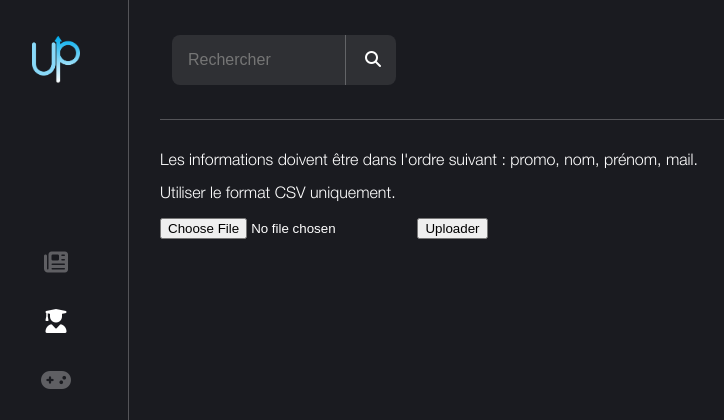
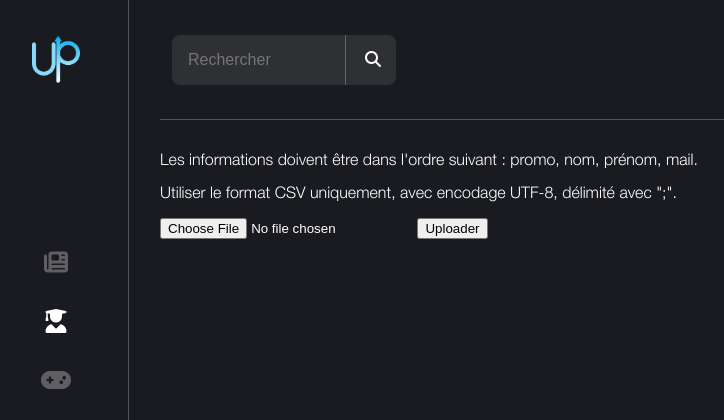
Before and after one commit to KIClubinfo/upont-v4, a Django app: page /add_promo in a window 1280 px wide. Shown: the top 420 px of the page, without its empty margins (16-740 px from the left). Run offline with Django 3.2, Linux system fonts and the light colour scheme; a user stored in the database is signed in; some libraries are stand-ins or nearby versions.

Commit message:
fix add promo

```diff
--- a/back/upont/add_promo.py
+++ b/back/upont/add_promo.py
@@ -46,7 +46,7 @@ def add(request):
         user, created = models.User.objects.update_or_create(
             last_name=column[1],
             first_name=column[2],
-            username=column[1] + "." + column[2],
+            username=(column[1] + "." + column[2]).replace(" ", "-"),
             email=column[3],
         )
         if created:
--- a/back/upont/templates/upont/add_promo.html
+++ b/back/upont/templates/upont/add_promo.html
@@ -36,7 +36,7 @@
             </div>
             <div class="content-main">
                 <p> Les informations doivent être dans l'ordre suivant : {{order}}.</p>
-                <p>Utiliser le format CSV uniquement.</p>
+                <p>Utiliser le format CSV uniquement, avec encodage UTF-8, délimité avec ";".</p>
                 <form action="" method="POST" enctype="multipart/form-data">
                     {% csrf_token %}
                     <input type="file" id="file1" name="file">
```
